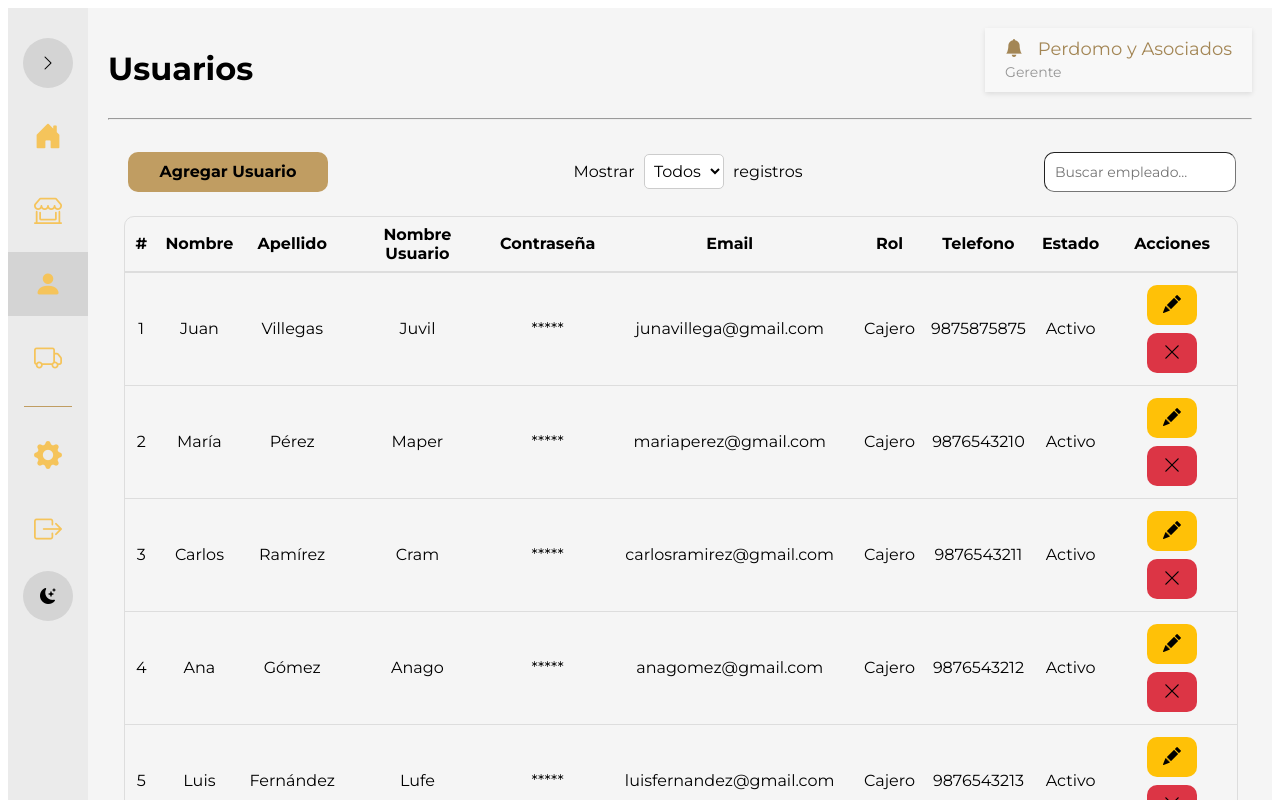
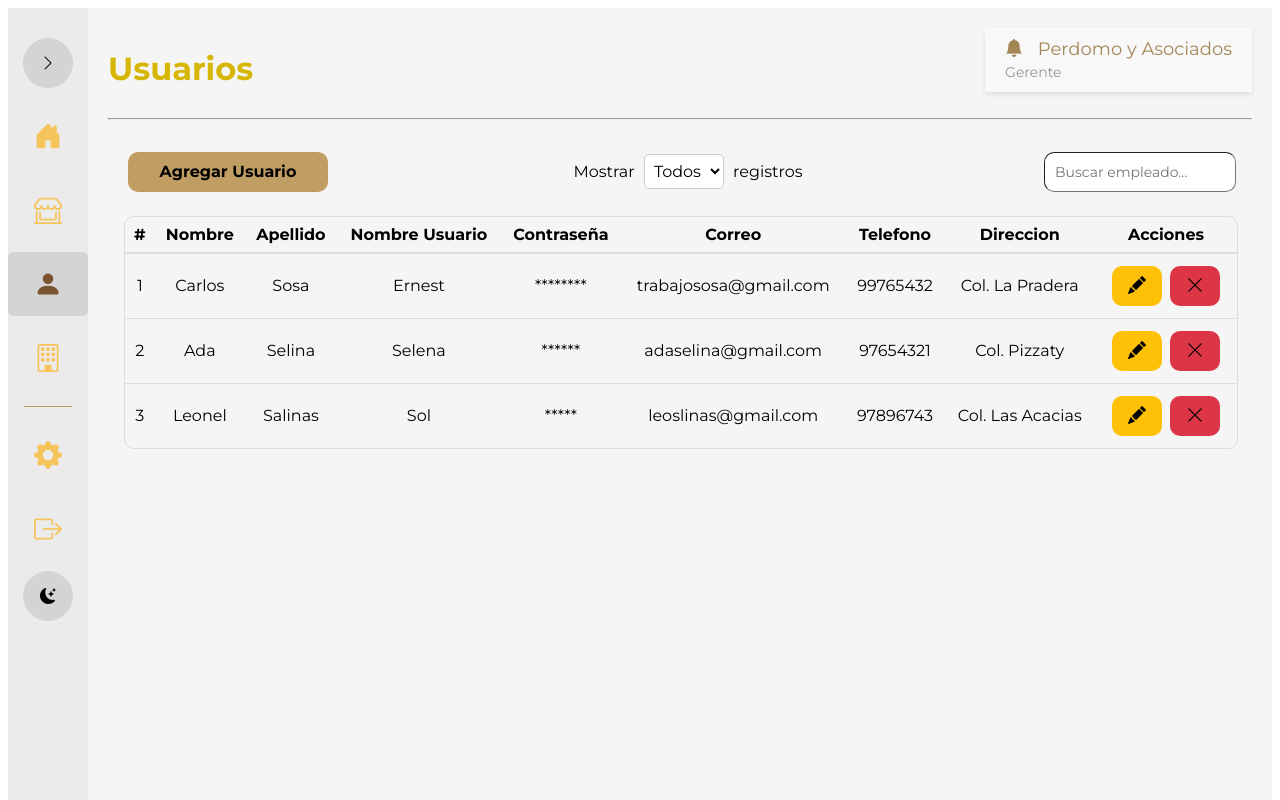
Before and after one commit to Xrivera27/Frontend-Perdomo, a Vue app: page /usuarios in a window 1280 px wide. Shown: the top 800 px of the page. Built offline with nearby package versions, Linux system fonts and the light colour scheme.

Commit message:
Se realizo cambios a UsuariosList + arreglos de isActive

```diff
--- a/package.json
+++ b/package.json
@@ -10,11 +10,11 @@
   },
   "dependencies": {
     "@fortawesome/fontawesome-svg-core": "^6.6.0",
-    "chart.js": "^4.4.5",
+    "chart.js": "^4.4.6",
     "jspdf": "^2.5.2",
     "jspdf-autotable": "^3.8.4",
     "vue": "^3.5.12",
-    "vue-chartjs": "^5.3.1",
+    "vue-chartjs": "^5.3.2",
     "vue-router": "^4.4.5",
     "xlsx": "^0.18.5"
   },
--- a/src/App.vue
+++ b/src/App.vue
@@ -1,6 +1,10 @@
 <template>
   <div class="app-wrapper">
-    <AppSideBar :expanded="expanded" @toggle-sidebar="toggleSidebar" @expand-sidebar="expandSidebar" @collapse-sidebar="collapseSidebar"/>
+    <AppSideBar :expanded="expanded"
+    :is-active="isActive"
+    @toggle-sidebar="toggleSidebar"
+    @expand-sidebar="expandSidebar"
+    @collapse-sidebar="collapseSidebar"/>
 
     <main class="main-content" :class="{expanded}">
       <!-- Aquí se carga el contenido dinámico según la ruta -->
@@ -34,6 +38,17 @@ export default {
     async collapseSidebar() {
       this.expanded = false;
     },
+
+    isActive(route) {
+      return this.$route.path === route;
+    },
+
+    mounted() {
+    document.addEventListener('click', this.handleClickOutside);
+    },
+    beforeUnmount() {
+    document.removeEventListener("click", this.handleClickOutside);
+    }
   },
 };
 </script>
@@ -62,12 +77,17 @@ a.nav-link {
   justify-content: center;
 }
 
+/*ul.nav {
+  padding: 0 15px;
+} */
+
 .main-content {
   margin-left: 80px;
   padding: 20px;
   width: 100%;
   transition: margin-left 0.3 ease, background-color 0.3s ease;
   background-color: #f5f5f5;
+  overflow-x: auto;
 }
 
 .main-content.expanded {
@@ -131,4 +151,8 @@ a.nav-link {
   background-color: #dadada;
 }
 
+.nav-link.active {
+  background-color: #d4d4d4;
+  color: #79552f;
+}
 </style>
--- a/src/Pages/CategoriasEmpresasList.vue
+++ b/src/Pages/CategoriasEmpresasList.vue
@@ -1,6 +1,6 @@
 <template>
   <div class="encabezado">
-    <h1>Categorias:Empresas</h1>
+    <h1>Categorias de Empresas</h1>
     <ProfileButton :companyName="'Perdomo y Asociados'" :role="'Gerente'" />
   </div>
   <hr>
--- a/src/Pages/HomeList.vue
+++ b/src/Pages/HomeList.vue
@@ -7,47 +7,7 @@
   <hr>
 
   <div class="dashboard">
-    <div v-if="role === 1">
-      <!-- Secciones visibles solo para Administrador -->
-      <BarChartList />
-      <div class="box">
-        <div class="box-header"></div>
-        <!-- Contenido de gestión de usuarios -->
-      </div>
-    </div>
-
-    <div v-if="role === 2">
-      <!-- Secciones visibles solo para Gerente -->
-      <h3>Panel de Gerente</h3>
-      <BarChart />
-      <div class="box">
-        <div class="box-header">
-          <h3>Gestión de Inventario</h3>
-        </div>
-        <!-- Contenido de gestión de inventario -->
-        <p>Aquí puedes gestionar el inventario y visualizar reportes.</p>
-      </div>
-      <div class="box">
-        <div class="box-header">
-          <h3>Reportes de Ventas</h3>
-        </div>
-        <!-- Contenido de reportes de ventas -->
-        <p>Aquí puedes ver los reportes de ventas.</p>
-      </div>
-    </div>
-
-    <div v-if="role === 3">
-      <!-- Secciones visibles solo para Cajero -->
-      <h3>Panel de Cajero</h3>
-      <BarChart />
-      <div class="box">
-        <div class="box-header">
-          <h3>Registro de Ventas</h3>
-        </div>
-        <!-- Contenido de ventas -->
-        <p>Aquí puedes registrar las ventas y emitir facturas.</p>
-      </div>
-    </div>
+    <BarChartList />
   </div>
 </template>
 <script>
@@ -59,11 +19,6 @@
       ProfileButton,
       BarChartList,
     },
-    data() {
-      return {
-        role: Number(localStorage.getItem('role')) || 0
-      };
-    }
   }
 </script>
 
--- a/src/Pages/UsuariosList.vue
+++ b/src/Pages/UsuariosList.vue
@@ -37,10 +37,9 @@
             <th>Apellido</th>
             <th>Nombre Usuario</th>
             <th>Contraseña</th>
-            <th>Email</th>
-            <th>Rol</th>
+            <th>Correo</th>
             <th>Telefono</th>
-            <th>Estado</th>
+            <th>Direccion</th>
             <th>Acciones</th>
           </tr>
         </thead>
@@ -51,10 +50,9 @@
             <td>{{ empleado.apellido }}</td>
             <td>{{ empleado.nombreusuario }}</td>
             <td>{{ empleado.contraseña }}</td>
-            <td>{{ empleado.email }}</td>
-            <td>{{ empleado.rol }}</td>
+            <td>{{ empleado.correo }}</td>
             <td>{{ empleado.telefono }}</td>
-            <td>{{ empleado.estado }}</td>
+            <td>{{ empleado.direccion }}</td>
             <td>
               <button id="btnEditar" class="btn btn-warning" @click="editEmpleado(index)"><i
                   class="bi bi-pencil-fill"></i></button>
@@ -82,9 +80,15 @@
         </div>
 
         <div class="form-group">
-          <label>Usuario:</label>
+          <label>Nombre de Usuario:</label>
           <input v-model="empleadoForm.nombreusuario" type="text" required>
         </div>
+
+        <div class="form-group">
+          <label>Correo:</label>
+          <input v-model="empleadoForm.correo" type="text" required>
+        </div>
+
 
         <div class="form-group password-group">
           <label>Contraseña:</label>
@@ -95,18 +99,13 @@
           </div>
         </div>
 
-        <div class="form-group">
-          <label>Email:</label>
-          <input v-model="empleadoForm.email" type="text" required>
-        </div>
-
-        <div class="form-group">
-          <label>Rol:</label>
-          <select v-model="empleadoForm.rol" required style="width: 30%; height: 35px; font-size: 16px; padding: 5px;">
-            <option value="Administrador">Administrador</option>
-            <option value="Cajero">Cajero</option>
-            <option value="Gerente">Gerente</option>
-          </select>
+        <div class="form-group password-group">
+          <label>Confirmar Contraseña:</label>
+          <div class="password-wrapper">
+            <input :type="showPassword ? 'text' : 'password'" v-model="password" required />
+            <i :class="showPassword ? 'bi bi-eye-slash-fill' : 'bi bi-eye-fill'" class="toggle-password"
+              @click="togglePasswordVisibility"></i>
+          </div>
         </div>
 
         <div id="form-tel" class="form-group">
@@ -114,13 +113,14 @@
           <input v-model="empleadoForm.telefono" type="text" required>
         </div>
 
-        <div class="form-group">
-          <label>Estado:</label>
-          <select v-model="empleadoForm.estado" required
-            style="width: 30%; height: 35px; font-size: 16px; padding: 5px;">
-            <option value="Activo">Activo</option>
-            <option value="Inactivo">Inactivo</option>
-          </select>
+        <div id="form-direc" class="form-group">
+          <label>Direccion:</label>
+          <input v-model="empleadoForm.direccion" type="text" required>
+        </div>
+
+        <div id="form-idenSucursal" class="form-group">
+          <label>Identificacion unico de Sucursal:</label>
+          <input v-model="empleadoForm.identificarSucursal" type="text" required>
         </div>
 
         <button id="AddEmpleadoModal" class="btn btn-primary" @click="guardarEmpleado">
@@ -151,23 +151,15 @@ export default {
         apellido: '',
         nombreusuario: '',
         contraseña: '',
-        email: '',
-        rol: '',
+        correo: '',
         telefono: '',
-        estado: '',
+        direccion: '',
+        identificarSucursal: '',
       },
       empleados: [
-        { nombre: 'Juan', apellido: 'Villegas', nombreusuario: 'Juvil', contraseña: '*****', email: 'junavillega@gmail.com', rol: 'Cajero', telefono: '9875875875', estado: 'Activo' },
-        { nombre: 'María', apellido: 'Pérez', nombreusuario: 'Maper', contraseña: '*****', email: 'mariaperez@gmail.com', rol: 'Cajero', telefono: '9876543210', estado: 'Activo' },
-        { nombre: 'Carlos', apellido: 'Ramírez', nombreusuario: 'Cram', contraseña: '*****', email: 'carlosramirez@gmail.com', rol: 'Cajero', telefono: '9876543211', estado: 'Activo' },
-        { nombre: 'Ana', apellido: 'Gómez', nombreusuario: 'Anago', contraseña: '*****', email: 'anagomez@gmail.com', rol: 'Cajero', telefono: '9876543212', estado: 'Activo' },
-        { nombre: 'Luis', apellido: 'Fernández', nombreusuario: 'Lufe', contraseña: '*****', email: 'luisfernandez@gmail.com', rol: 'Cajero', telefono: '9876543213', estado: 'Activo' },
-        { nombre: 'Pedro', apellido: 'Sánchez', nombreusuario: 'Pesan', contraseña: '*****', email: 'pedrosanchez@gmail.com', rol: 'Cajero', telefono: '9876543214', estado: 'Activo' },
-        { nombre: 'Claudia', apellido: 'Rodríguez', nombreusuario: 'Clrod', contraseña: '*****', email: 'claudiarodriguez@gmail.com', rol: 'Cajero', telefono: '9876543215', estado: 'Activo' },
-        { nombre: 'Gabriel', apellido: 'López', nombreusuario: 'Galo', contraseña: '*****', email: 'gabriellopez@gmail.com', rol: 'Cajero', telefono: '9876543216', estado: 'Activo' },
-        { nombre: 'Julia', apellido: 'Castillo', nombreusuario: 'Jucas', contraseña: '*****', email: 'juliacastillo@gmail.com', rol: 'Cajero', telefono: '9876543217', estado: 'Activo' },
-        { nombre: 'Andrés', apellido: 'Ríos', nombreusuario: 'Andri', contraseña: '*****', email: 'andresrios@gmail.com', rol: 'Cajero', telefono: '9876543218', estado: 'Activo' },
-
+        {nombre: 'Carlos', apellido: 'Sosa', nombreusuario: 'Ernest', contraseña: '********',correo: 'trabajososa@gmail.com', telefono: '99765432', direccion: 'Col. La Pradera'},
+        {nombre: 'Ada', apellido: 'Selina', nombreusuario: 'Selena', contraseña: '******',correo: 'adaselina@gmail.com', telefono: '97654321', direccion: 'Col. Pizzaty'},
+        {nombre: 'Leonel', apellido: 'Salinas', nombreusuario: 'Sol', contraseña: '*****',correo: 'leoslinas@gmail.com', telefono: '97896743', direccion: 'Col. Las Acacias'},
       ]
 
     };
@@ -204,10 +196,10 @@ export default {
         apellido: '',
         nombreusuario: '',
         contraseña: '',
-        email: '',
-        rol: '',
+        correo: '',
         telefono: '',
-        estado: '',
+        direccion: '',
+        identificarSucursal: '',
       };
       this.isEditing = false;
       this.editIndex = null;
@@ -241,6 +233,9 @@ export default {
 
 * {
   font-family: 'Montserrat', sans-serif;
+}
+h1 {
+  color: #d6b602;
 }
 
 .encabezado {
@@ -533,4 +528,8 @@ button {
 #form-tel{
   width: 30%;
 }
+
+#form-direc{
+  width: 30%;
+}
 </style>
--- a/src/components/AppSidebar.vue
+++ b/src/components/AppSidebar.vue
@@ -11,33 +11,33 @@
     <ul class="nav flex-column">
 
       <!--Home-->
-      <li class="nav-item" :class="{active :isActive('/home')}">
-        <router-link to="/home" class="nav-link">
+      <li class="nav-item">
+        <router-link to="/home" class="nav-link" :class="{active :isActive('/home')}">
           <i class="bi bi-house-door-fill"></i>
           <span v-if="expanded" class="tooltip-text">Home</span>
         </router-link>
       </li>
 
       <!--Sucursales-->
-      <li class="nav-item" :class="{active :isActive('/empresas')}">
-        <router-link to="/empresas" class="nav-link">
+      <li class="nav-item">
+        <router-link to="/empresas" class="nav-link" :class="{active :isActive('/empresas')}">
           <i class="bi bi-shop-window"></i>
           <span v-if="expanded" class="tooltip-text">Empresas</span>
         </router-link>
       </li>
 
       <!--Usuario-->
-      <li class="nav-item" :class="{active :isActive('/usuarios')}">
-        <router-link to="/usuarios" class="nav-link">
+      <li class="nav-item">
+        <router-link to="/usuarios" class="nav-link" :class="{active :isActive('/usuarios')}">
           <i class="bi bi-person-fill"></i>
           <span v-if="expanded" class="tooltip-text">Usuarios</span>
         </router-link>
       </li>
 
       <!--Categorias-Empresas-->
-      <li class="nav-item" :class="{active :isActive('/categorias-empresas')}">
-        <router-link to="/categorias-empresas" class="nav-link">
-          <i class="bi bi-truck"></i>
+      <li class="nav-item" >
+        <router-link to="/categorias-empresas" class="nav-link" :class="{active :isActive('/categorias-empresas')}">
+          <i class="bi bi-building"></i>
           <span v-if="expanded" class="tooltip-text">Proveedores</span>
         </router-link>
       </li>
@@ -48,8 +48,8 @@
 
     <!--Configuracion-->
     <ul class="nav flex-column">
-      <li class="nav-item" :class="{active :isActive('/config-page')}">
-        <router-link to="/config-page" class="nav-link" >
+      <li class="nav-item" >
+        <router-link to="/config-page" class="nav-link" :class="{active :isActive('/config-page')}" >
           <i class="bi bi-gear-fill"></i>
           <span v-if="expanded" class="tooltip-text">Configuracion</span>
         </router-link>
@@ -74,12 +74,16 @@
 
 <script>
 export default {
-  name: "AppSidebar",
+  name: 'AppSidebar',
   props: {
     expanded: {
       type: Boolean,
       required: true,
     },
+    isActive: {
+      type: Function,
+      required: true,
+    }
   },
   methods: {
     toggleSidebar() {
@@ -267,7 +271,7 @@ a.nav-link {
   display: block;
 }
 
-.sidebar li.active {
+.nav-link.active {
   background-color: #d4d4d4; /* Color del sombreado */
   color: #79552f;
 }
--- a/src/components/BarChartList.vue
+++ b/src/components/BarChartList.vue
@@ -1,47 +1,51 @@
 <template>
   <div class="dashboard-container">
-    <!-- Tarjetas informativas con iconos de Bootstrap y enlaces "Ver más" -->
     <div class="cards-container">
 
       <div class="card" v-for="(item, index) in cards" :key="index">
         <div class="card-content">
 
           <div class="value-content">
-
-            <h3 {{ item.title }}></h3>
+            <h3>{{ item.title }}</h3>
             <i :class="item.icon" class="card-icon"></i>
             <p class="item-value">{{ item.value }}</p>
           </div>
         </div>
-        <a :href="item.link" class="card-link">Ver más</a>
+        <a href="item.link" class="card-link">Ver más</a>
       </div>
+    </div>
 
-    </div>
     <div class="graphics-container">
-      <!-- Gráficos -->
+      <!--Graficos de linea y de Pie-->
       <div class="charts-container">
         <div class="line-chart">
-          <LineChart :chart-data="lineChartData" :options="lineChartOptions" />
+
         </div>
         <div class="pie-chart">
-          <PieChart :chart-data="pieChartData" :options="pieChartOptions" />
+
         </div>
       </div>
     </div>
 
-    <!-- Tabla de últimas sucursales registradas -->
     <table class="sales-table">
       <thead>
         <tr>
           <th>Nombre</th>
-          <th>Descripcion</th>
+          <th>Ciudad</th>
+          <th>Telefono</th>
+          <th>Direccion</th>
+          <th>Correo</th>
+          <th>Acciones</th>
         </tr>
       </thead>
       <tbody>
-        <tr v-for="(sale, index) in sales" :key="index">
-          <td>{{ sale.nombre }}</td>
-          <td>{{ sale.descripcion }}</td>
-          <td><a href="#">Ver más</a><span>|</span> <button style="font-size: 1rem;">Descargar</button></td>
+        <tr v-for="(empresa, index) in empresas" :key="index">
+          <td>{{ empresa.nombre }}</td>
+          <td>{{ empresa.ciudad }}</td>
+          <td>{{ empresa.telefono }}</td>
+          <td>{{ empresa.direccion }}</td>
+          <td>{{ empresa.correo }}</td>
+          <td><a href="#">Ver más</a><span>|</span><button style="font-size: 1rem;">Descargar</button></td>
         </tr>
       </tbody>
     </table>
@@ -49,6 +53,7 @@
 </template>
 
 <script>
+import { defineComponent } from 'vue';
 import { Line, Pie } from 'vue-chartjs';
 import {
   Chart as ChartJS,
@@ -64,32 +69,31 @@ import {
 
 ChartJS.register(Title, Tooltip, Legend, LineElement, PointElement, ArcElement, CategoryScale, LinearScale);
 
-export default {
-  name: "BarChartList",
+
+export default defineComponent({
   components: {
     LineChart: Line,
     PieChart: Pie,
   },
   data() {
     return {
-      // Datos para las tarjetas con iconos y enlaces
       cards: [
-        { title: "Categorias Empresas", value: "3", icon: "bi bi-shop-window", link: "/categorias-empresas" },
-        { title: "Usuarios", value: "21", icon: "bi bi-person-fill", link: "/usuarios" },
+        { title: "Empresas", value: "18", icon: "bi bi-cash", link: "/empresas" },
+        { title: "Usuarios", value: "16", icon: "bi bi-people", link: "/usuarios" },
       ],
 
-      //Datos para el grafico de lineas (Usuarios por mes)
       lineChartData: {
         labels: ['Enero', 'Febrero', 'Marzo', 'Abril', 'Mayo'],
         datasets: [
           {
-            labels: 'Usuarios por mes',
+            label: 'Empresas',
             borderColor: '#FF6384',
-            data: [1, 2, 4, 5, 8],
+            data: [1, 3, 4, 8, 2],
             fill: false,
           }
         ],
       },
+
       lineChartOptions: {
         responsive: true,
         plugins: {
@@ -97,19 +101,20 @@ export default {
             position: 'top',
           },
         },
+        maintainAspectRatio: false,
       },
 
-      //Datos para el grafico de pastel (Tipos de Usuarios)
       pieChartData: {
-        labels: ['Cajero', 'Administrador', 'Gerente'],
+        labels: ['Gerentes', 'Cajero', 'Administrador'],
         datasets: [
           {
-            data: [21, 7, 3],
+            data: [9, 12, 2],
             backgroundColor: ['#FF6384', '#36A2EB', '#FFCE56'],
             hoverBackgroundColor: ['#FF6384', '#36A2EB', '#FFCE56'],
-          },
+          }
         ],
       },
+
       pieChartOptions: {
         responsive: true,
         plugins: {
@@ -117,16 +122,28 @@ export default {
             position: 'top',
           },
         },
+        maintainAspectRatio: false,
       },
-      //Datos para la tabla de Categorias Empresas recientemente registrados
-      sales: [
-        { nombre: 'CategoriaEmpresa #1', descripcion: 'descripcion #1' },
-        { nombre: 'CategoriaEmpresa #2', descripcion: 'descripcion #2' },
-        { nombre: 'CategoriaEmpresa #3', descripcion: 'descripcion #3' },
+
+      empresas: [
+        {
+          nombre: 'Libreria Coello',
+          ciudad: 'San Pedro Sula',
+          telefono: '555 57 67',
+          direccion: 'calle 27 # 40 - 36',
+          correo: 'ejemplocorreo',
+        },
+        {
+          nombre: 'Panaderia y Reposteria Las Espigas',
+          ciudad: 'San Pedro Sula',
+          telefono: '504 22 33 44',
+          direccion: 'avenida 10, zona norte',
+          correo: 'norte@empresa.com',
+        },
       ],
     };
   },
-};
+});
 </script>
 
 <style scoped>
@@ -204,7 +221,8 @@ export default {
 
 .line-chart,
 .pie-chart {
-  width: 30%;
+  width: 100%;
+  height: 300px;
 }
 
 /* Estilo para la tabla de ventas */
--- a/src/router/index.js
+++ b/src/router/index.js
@@ -5,14 +5,11 @@ import UsuariosList from '@/Pages/UsuariosList.vue'
 import ConfigPage from '@/Pages/ConfigPage.vue'
 import CategoriasEmpresasList from '@/Pages/CategoriasEmpresasList.vue'
 
-
-const router = createRouter({
-  history: createWebHistory(import.meta.env.BASE_URL),
-  routes: [
+const routes = [
   {
     path: '/home',
     name: 'home',
-      component: HomeList
+    component: HomeList,
   },
   {
     path: '/empresas',
@@ -39,7 +36,7 @@ const router = createRouter({
 
   {
     path: '/:pathMatch(.*)*', // Ruta para manejar rutas no encontradas
-      redirect: '/'
+    redirect: '/home'
   },
 
   {
@@ -48,6 +45,9 @@ const router = createRouter({
   },
 
 ]
+const router = createRouter({
+  history: createWebHistory(),
+  routes,
 })
 
 export default router
```
Also changed, not shown: 1 other file (tests, documents, lock files or other folders). Lines whose indentation alone changed are shown as unchanged.
